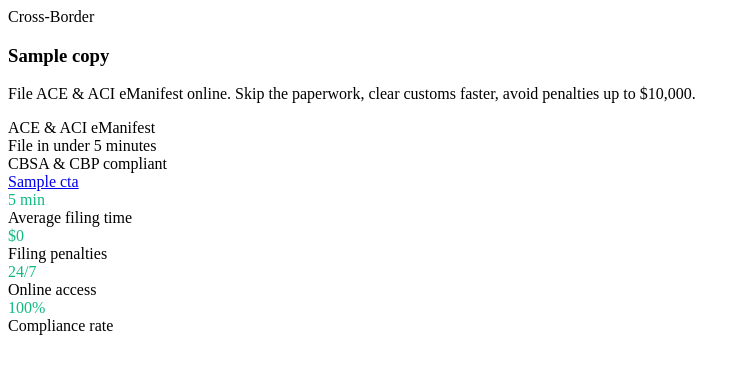
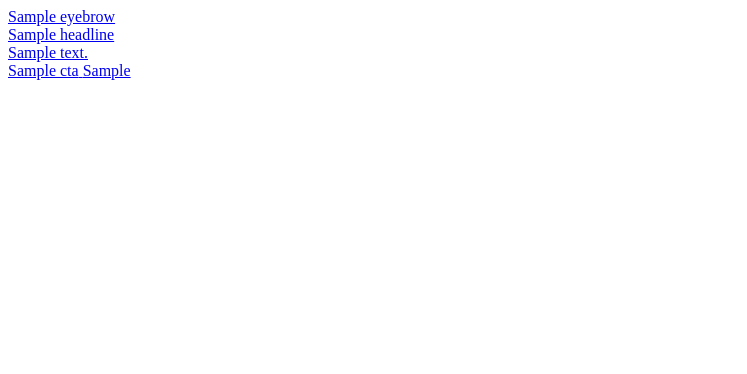
Before and after one commit to truckerpro56/truckerpro-parking, a Python web app: template app/templates/stops/partials/banner_border.html in a window 1280 px wide. Shown: the top 374 px of the page, without its empty margins (0-747 px from the left). Run offline with Jinja, Linux system fonts and the light colour scheme; the template is opened without the code that fills it: most values are stand-ins (such as "Sample title", 1, 10 or a date in 2020).

Commit message:
feat: rewrite stop banner partials for 3-variant rotation
All 4 banner partials now use a shared structure with Jinja conditionals
for style A (social proof), B (pain point hook), C (bold typographic).
Replaces the old two-column native-promo layout.

Co-Authored-By: Claude Opus 4.6 (1M context) <noreply@anthropic.com>

```diff
--- a/app/templates/stops/partials/banner_border.html
+++ b/app/templates/stops/partials/banner_border.html
@@ -1,35 +1,18 @@
-<div class="native-promo native-promo-border" data-ga-event="banner_click" data-ga-target="border">
-    <div class="native-promo-inner">
-        <div class="native-promo-content">
-            <div class="native-promo-badge"><i class="fa-solid fa-passport"></i> Cross-Border</div>
-            <h3>{{ banner['copy'] }}</h3>
-            <p class="native-promo-desc">File ACE &amp; ACI eManifest online. Skip the paperwork, clear customs faster, avoid penalties up to $10,000.</p>
-            <div class="native-promo-features">
-                <div class="native-promo-feat"><i class="fa-solid fa-check-circle"></i> ACE &amp; ACI eManifest</div>
-                <div class="native-promo-feat"><i class="fa-solid fa-check-circle"></i> File in under 5 minutes</div>
-                <div class="native-promo-feat"><i class="fa-solid fa-check-circle"></i> CBSA &amp; CBP compliant</div>
-            </div>
-            <a href="{{ banner.url }}" class="native-promo-btn native-promo-btn-border">{{ banner.cta }} <i class="fa-solid fa-arrow-right"></i></a>
-        </div>
-        <div class="native-promo-visual">
-            <div class="native-promo-stat-grid">
-                <div class="native-promo-stat">
-                    <div class="stat-value" style="color:#10b981">5 min</div>
-                    <div class="stat-label">Average filing time</div>
-                </div>
-                <div class="native-promo-stat">
-                    <div class="stat-value" style="color:#10b981">$0</div>
-                    <div class="stat-label">Filing penalties</div>
-                </div>
-                <div class="native-promo-stat">
-                    <div class="stat-value" style="color:#10b981">24/7</div>
-                    <div class="stat-label">Online access</div>
-                </div>
-                <div class="native-promo-stat">
-                    <div class="stat-value" style="color:#10b981">100%</div>
-                    <div class="stat-label">Compliance rate</div>
-                </div>
-            </div>
-        </div>
-    </div>
-</div>
+<a href="{{ banner.url }}" class="promo-banner promo-border" data-ga-event="banner_click" data-ga-target="border" target="_blank" rel="noopener">
+  {% if banner.variant == 'c' %}<div class="promo-watermark">{{ banner.watermark }}</div>{% endif %}
+  <div>
+    {% if banner.variant != 'c' %}
+    <div class="promo-eyebrow"><span class="promo-dot"></span><span>{{ banner.eyebrow }}</span></div>
+    {% endif %}
+    {% if banner.variant == 'b' and banner.hook %}
+    <div class="promo-hook">{{ banner.hook }}</div>
+    {% endif %}
+    <div class="promo-headline {% if banner.variant == 'c' %}promo-headline-lg{% endif %}">{{ banner.headline | replace('\n', '<br>') | safe }}</div>
+    {% if banner.variant == 'c' %}<div class="promo-accent-bar"></div>{% endif %}
+    {% if banner.desc %}<div class="promo-desc">{{ banner.desc | replace('\n', '<br>') | safe }}</div>{% endif %}
+  </div>
+  <div class="promo-cta-row">
+    <span class="promo-btn {% if banner.variant == 'c' %}promo-btn-outline{% endif %}">{{ banner.cta }}{% if banner.variant == 'c' %} &rarr;{% endif %}</span>
+    {% if banner.sub_cta %}<span class="promo-sub-cta">{{ banner.sub_cta }}</span>{% endif %}
+  </div>
+</a>
```
Also changed, not shown: app/templates/stops/partials/banner_fmcsa.html (+18 -25 lines), app/templates/stops/partials/banner_parking.html (+18 -25 lines), app/templates/stops/partials/banner_tms.html (+18 -25 lines).
